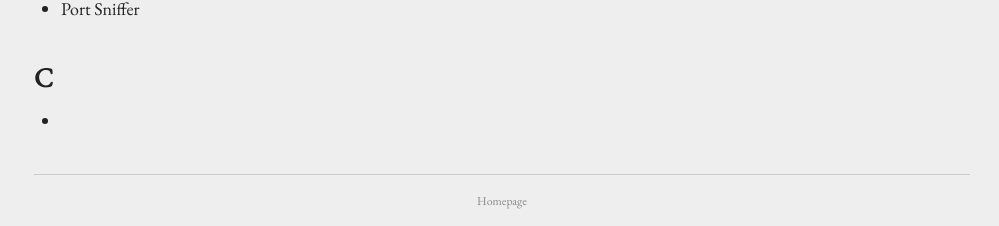
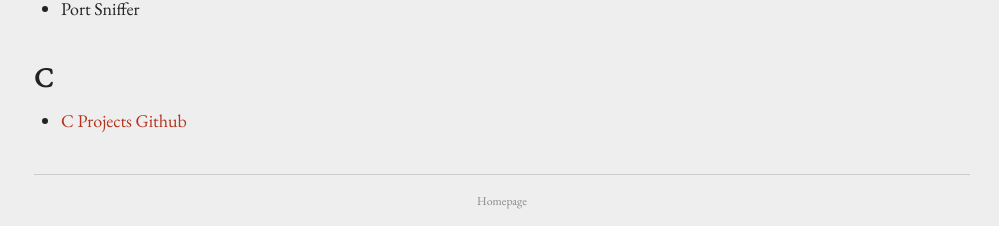
Before and after one commit to aa-ryan/aa-ryan.github.io, a Jekyll site: the page built from projects.md, in a window 1280 px wide. Shown: the part 689-915 px from the top of the page, without its empty margins (138-1137 px from the left). Built offline with Jekyll 4.4.1, drawn with Linux system fonts in a browser that asks for light colours.

Commit message:
Added C projects

```diff
--- a/projects.md
+++ b/projects.md
@@ -30,4 +30,4 @@ permalink: /projects/
 
 ## C
 
--
+- [C Projects Github](github.com/aa-ryan/Projects/C)
```
